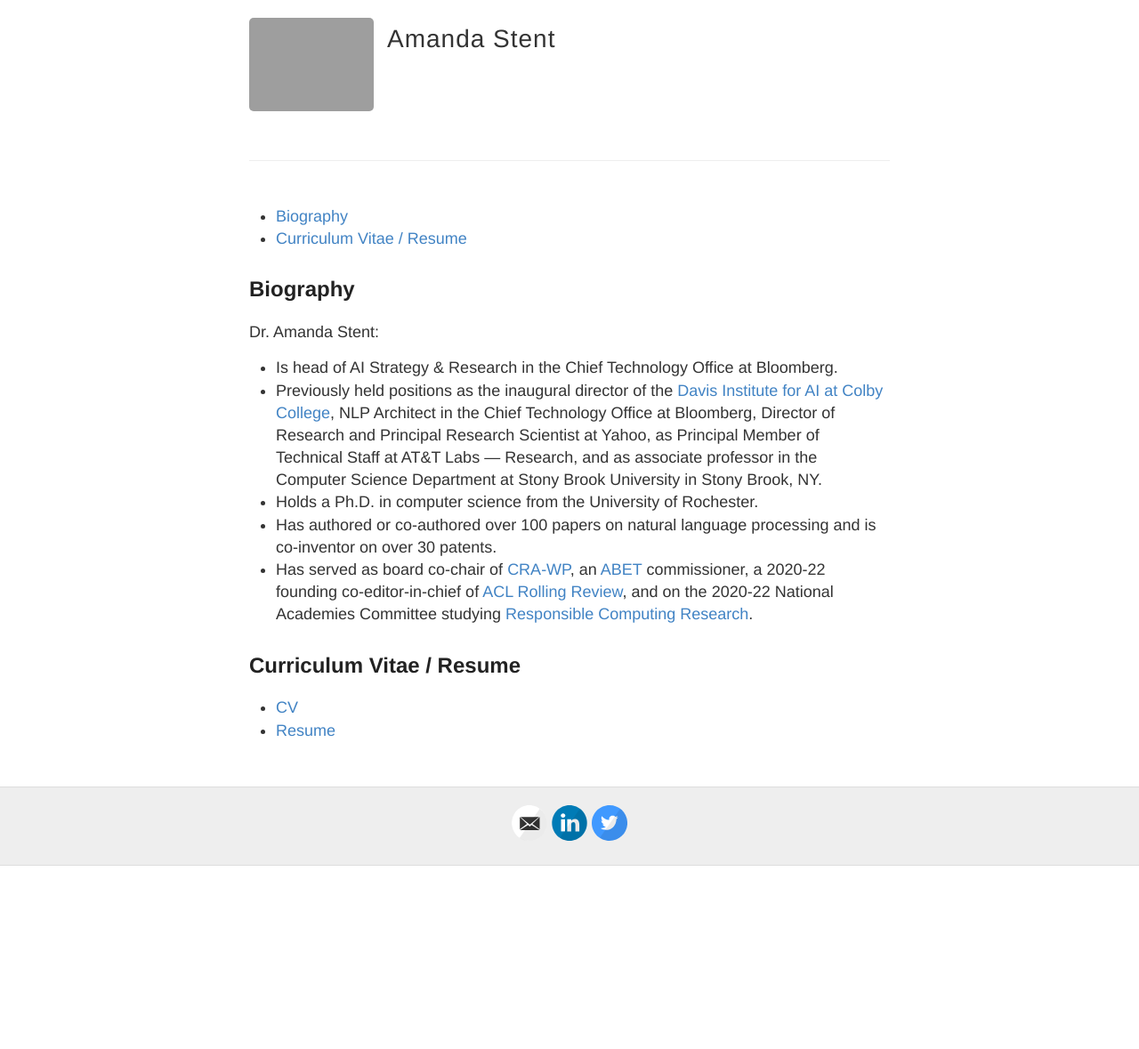
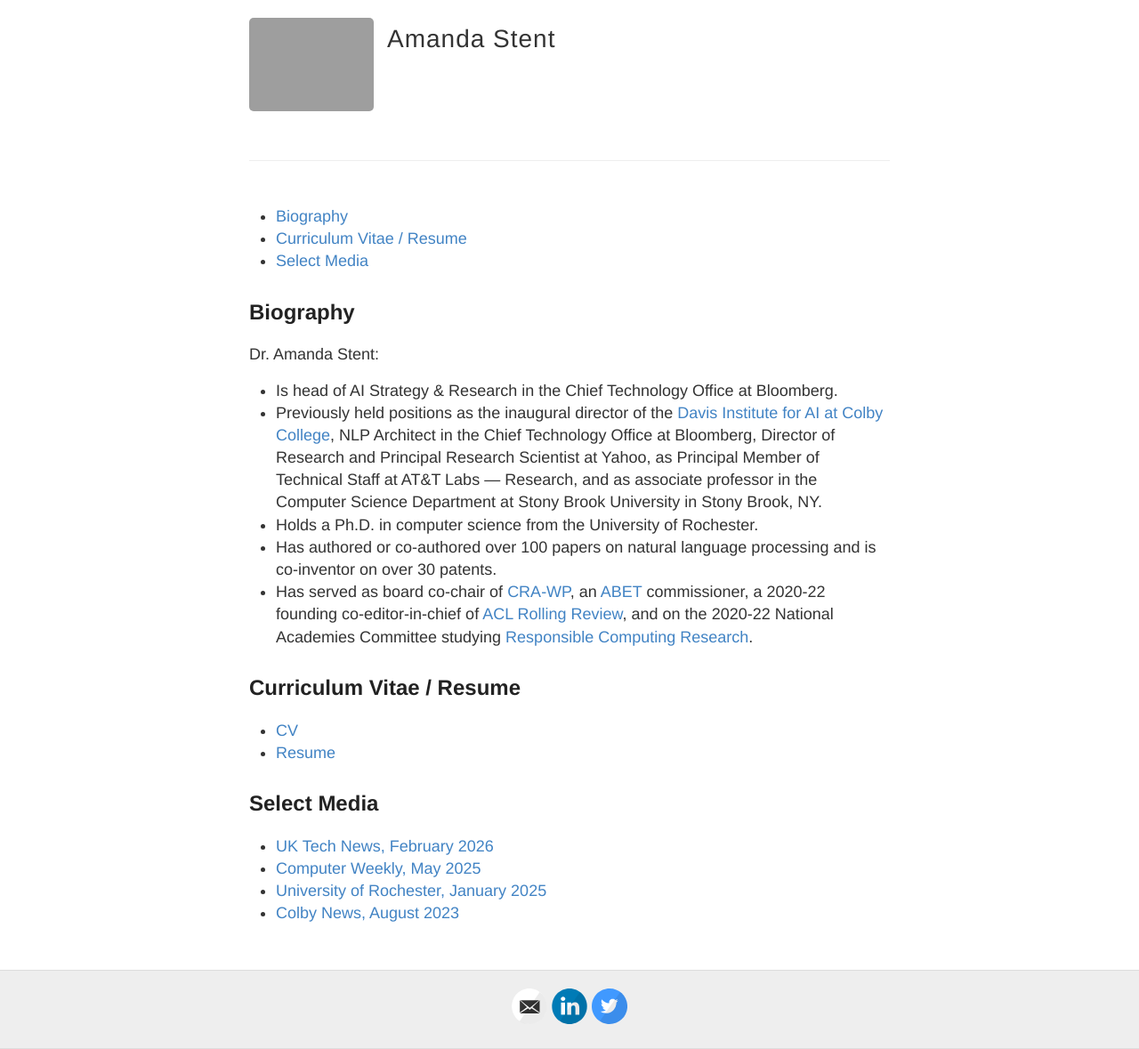
Before and after one commit to ajstent/ajstent.github.io, a Jekyll site: the page built from index.md, in a window 1280 px wide. Shown: the whole page at 89% size. Built offline with Jekyll 4.4.1, drawn with Linux system fonts in a browser that asks for light colours; before the commit the page ends 973 px from its top, so only the background shows below that.

Commit message:
Update index.md

```diff
--- a/index.md
+++ b/index.md
@@ -19,3 +19,10 @@ Dr. Amanda Stent:
 
 * [CV](files/stentcv.pdf)
 * [Resume](files/Amanda_Stent_Resume.pdf)
+
+## Select Media
+
+* [UK Tech News, February 2026](https://www.uktech.news/the-circuit/in-conversation-with-bloombergs-amanda-stent-20260210)
+* [Computer Weekly, May 2025](https://www.computerweekly.com/news/366623777/Interview-Amanda-Stent-head-of-AI-strategy-and-research-Bloomberg)
+* [University of Rochester, January 2025](https://www.rochester.edu/newscenter/amanda-stent-bloomberg-artificial-intelligence-industry-academia-636112/)
+* [Colby News, August 2023](https://news.colby.edu/story/sure-start-getting-a-head-start-on-ai/)
```
